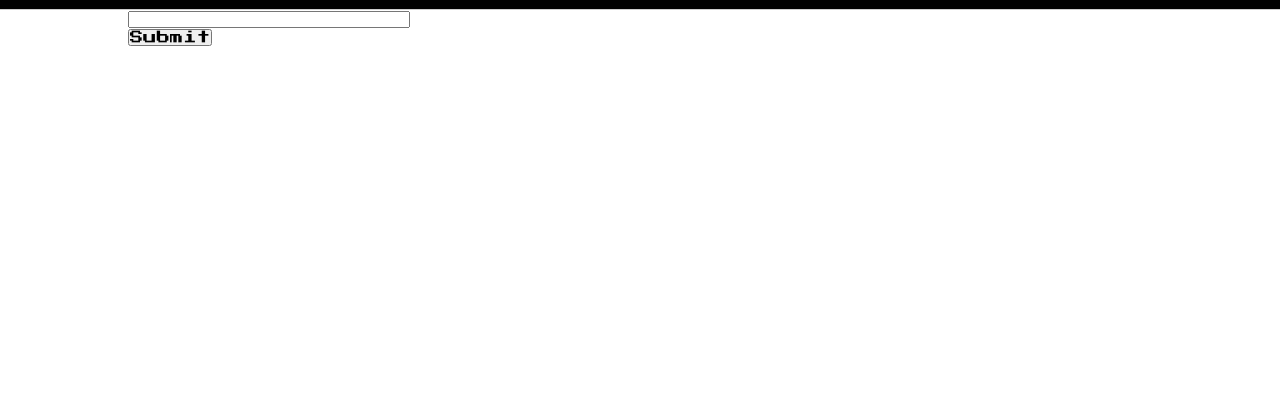
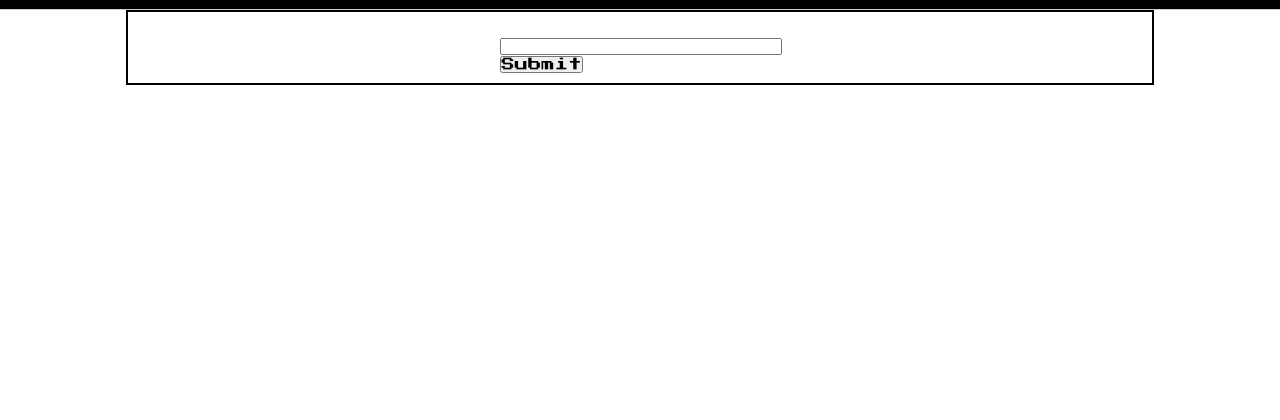
Before and after one commit to TestID22/qa_cv, a Django app: page / in a window 1280 px wide. Shown: the part 89-509 px from the top of the page. Run offline with Django 5.2, Linux system fonts and the light colour scheme; data that the repository does not hold is empty; some web fonts are replaced.

Commit message:
Css - Flexbox - Alignment of body has been changed

```diff
--- a/qa_cv/mainpage/static/css/style.css
+++ b/qa_cv/mainpage/static/css/style.css
@@ -79,17 +79,26 @@ nav ul li a.active {
     color: #007bff; /* Change this color as per your theme */
     font-weight: bold;
 }
+.outter{
 
+}
 .body_wrapper{
     margin: auto;
     width: 80%;
     display: flex;
+    align-content: flex-start;
+    flex-wrap: nowrap;
+    flex-direction: row-reverse;
+    justify-content: center;
+    border: 2px solid;
 }
 .post_form{
-    width:
+    padding: 25px 20px 10px 1px
 }
 
-
+.posts_from_db {
+    padding: 10px;
+}
 .posts_from_db li{
    padding:15px;
 }
```
